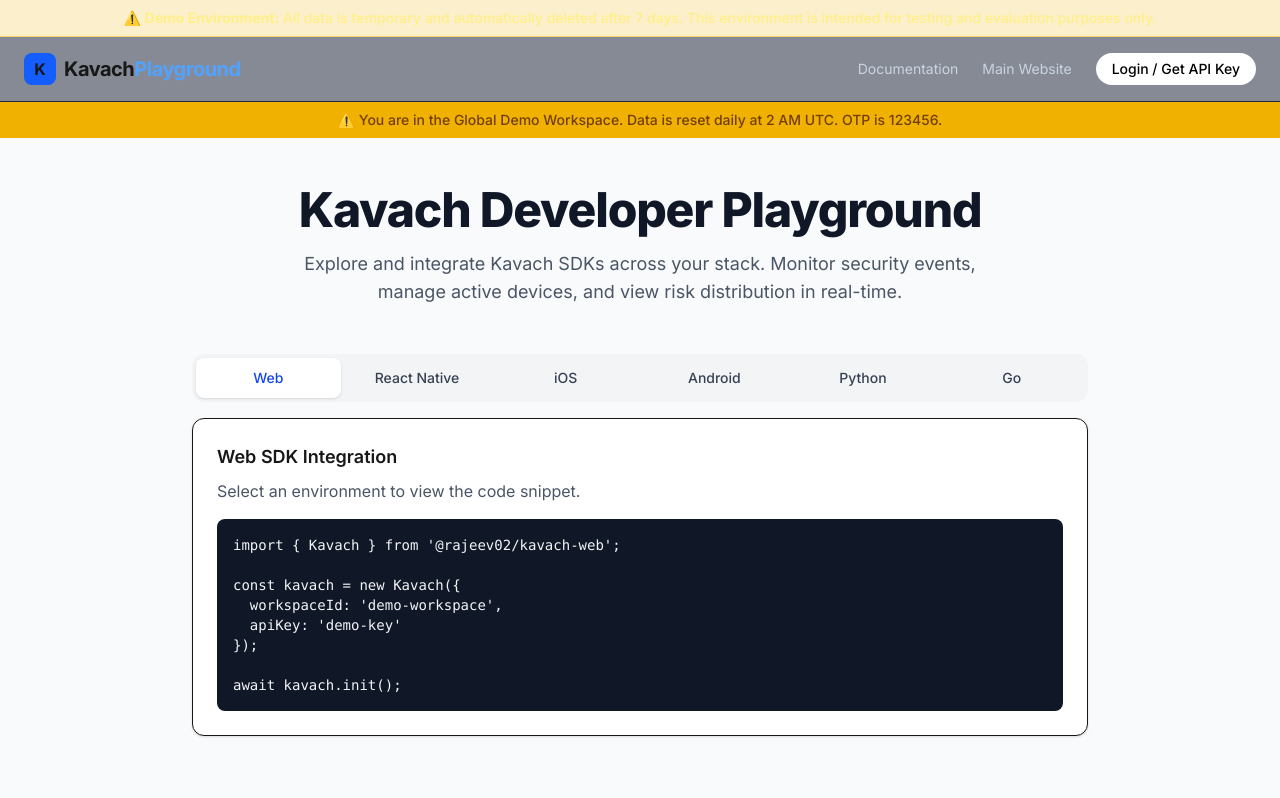
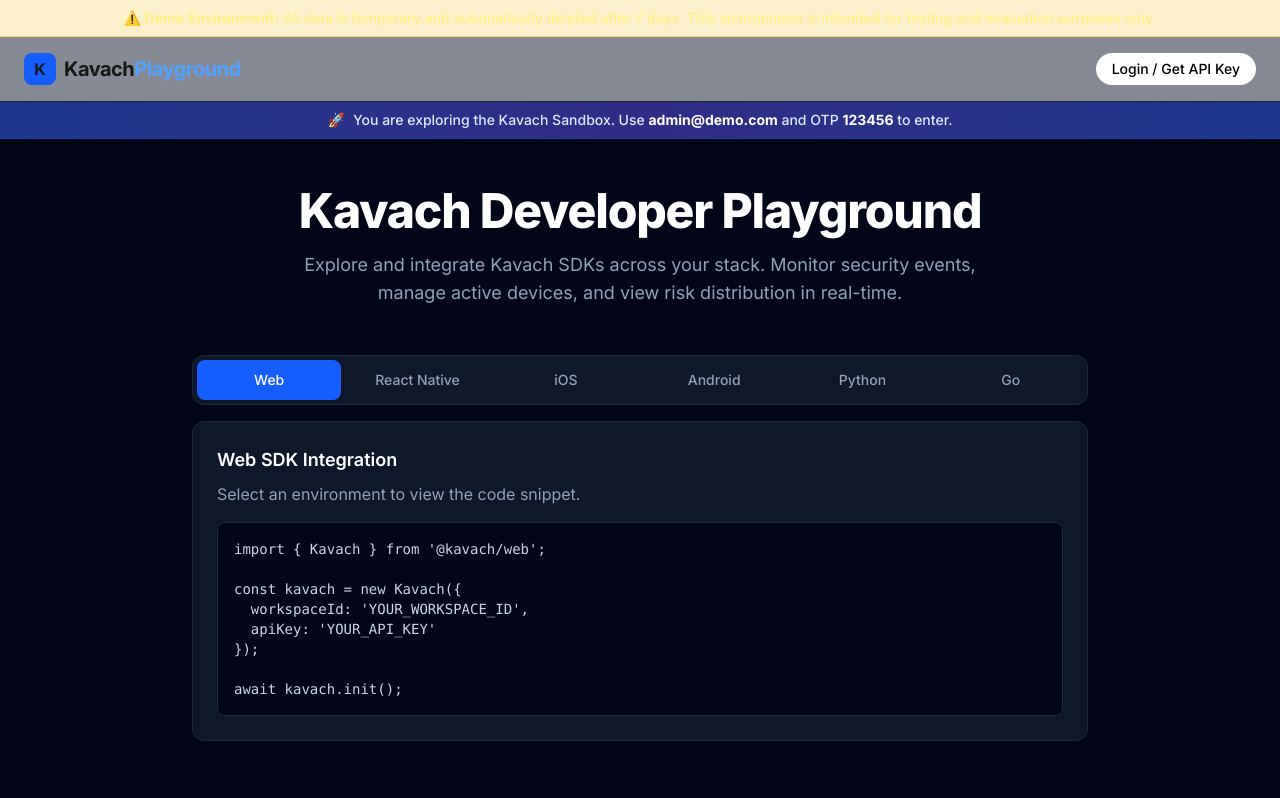
Before and after one commit to Rajeev02/kavach-playground, a Next.js app in the folder apps/playground/: page / in a window 1280 px wide. Shown: the top 798 px of the page. Built offline with nearby package versions, Linux system fonts and the light colour scheme; no server answers.

Commit message:
feat: frontend UI polish, developer API settings, and dynamic auth state

```diff
--- a/apps/playground/src/app/page.tsx
+++ b/apps/playground/src/app/page.tsx
@@ -1,21 +1,24 @@
 import { DemoBanner } from '../components/DemoBanner';
 import { SDKTabs } from '../components/SDKTabs';
 import { SecurityDashboard } from '../components/SecurityDashboard';
+import { DeveloperSettings } from '../components/DeveloperSettings';
 
 export default function Home() {
   return (
-    <div className="min-h-screen bg-gray-50 flex flex-col font-sans">
+    <div className="min-h-screen bg-slate-950 flex flex-col font-sans">
       <DemoBanner />
 
       <main className="flex-1 w-full max-w-6xl mx-auto py-12 px-6">
         <div className="text-center mb-12">
-          <h1 className="text-4xl font-extrabold tracking-tight text-gray-900 sm:text-5xl">
+          <h1 className="text-4xl font-extrabold tracking-tight text-white sm:text-5xl">
             Kavach Developer Playground
           </h1>
-          <p className="mt-4 text-lg text-gray-600 max-w-2xl mx-auto">
+          <p className="mt-4 text-lg text-slate-400 max-w-2xl mx-auto">
             Explore and integrate Kavach SDKs across your stack. Monitor security events, manage active devices, and view risk distribution in real-time.
           </p>
         </div>
+
+        <DeveloperSettings />
 
         <SDKTabs />
 
--- a/apps/playground/src/components/DemoBanner.tsx
+++ b/apps/playground/src/components/DemoBanner.tsx
@@ -1,7 +1,8 @@
 export const DemoBanner = () => {
   return (
-    <div className="bg-yellow-500 text-yellow-900 px-4 py-2 text-sm text-center font-medium sticky top-0 z-50">
-      ⚠️ You are in the Global Demo Workspace. Data is reset daily at 2 AM UTC. OTP is 123456.
+    <div className="bg-gradient-to-r from-blue-900 via-indigo-900 to-blue-900 text-blue-100 px-4 py-2 text-sm text-center font-medium sticky top-0 z-50 border-b border-blue-800 shadow-sm">
+      <span className="mr-2">🚀</span>
+      You are exploring the Kavach Sandbox. Use <strong className="text-white">admin@demo.com</strong> and OTP <strong className="text-white">123456</strong> to enter.
     </div>
   );
 };
--- /dev/null
+++ b/apps/playground/src/components/DeveloperSettings.tsx
@@ -0,0 +1,77 @@
+'use client';
+
+import { useState, useEffect } from 'react';
+import { getUser, User } from '../lib/auth';
+
+export const DeveloperSettings = () => {
+  const [user, setUser] = useState<User | null>(null);
+  const [copied, setCopied] = useState(false);
+
+  useEffect(() => {
+    setUser(getUser());
+  }, []);
+
+  if (!user) return null;
+
+  const handleCopy = () => {
+    navigator.clipboard.writeText(user.workspaceId);
+    setCopied(true);
+    setTimeout(() => setCopied(false), 2000);
+  };
+
+  return (
+    <div className="w-full max-w-4xl mx-auto mt-8 mb-12">
+      <h2 className="text-2xl font-bold mb-4">Developer Settings</h2>
+
+      <div className="bg-slate-900 p-6 rounded-xl border border-slate-800 shadow-sm mb-6">
+        <h3 className="text-lg font-semibold mb-2 text-white">Your Live API Key</h3>
+        <p className="text-sm text-slate-400 mb-4">
+          Use this key to initialize the Kavach SDK in your application. Keep it secure and do not expose it in client-side code.
+        </p>
+
+        <div className="flex items-center space-x-4">
+          <code className="bg-slate-950 px-4 py-3 rounded-lg border border-slate-800 text-green-400 font-mono text-sm flex-1">
+            {user.workspaceId}
+          </code>
+          <button
+            onClick={handleCopy}
+            className="bg-blue-600 hover:bg-blue-700 text-white px-6 py-3 rounded-lg font-medium transition-colors w-32 text-center"
+          >
+            {copied ? 'Copied!' : 'Copy Key'}
+          </button>
+        </div>
+      </div>
+
+      <div className="bg-slate-900 p-6 rounded-xl border border-slate-800 shadow-sm">
+        <h3 className="text-lg font-semibold mb-4 text-white">Quick Start Integration</h3>
+
+        <div className="space-y-6">
+          <div>
+            <h4 className="text-sm font-medium text-slate-300 mb-2">1. Install the SDK</h4>
+            <pre className="bg-slate-950 p-4 rounded-lg border border-slate-800 text-slate-300 font-mono text-sm overflow-x-auto">
+              <code>npm install @kavach/node @kavach/react</code>
+            </pre>
+          </div>
+
+          <div>
+            <h4 className="text-sm font-medium text-slate-300 mb-2">2. Initialize on your Backend</h4>
+            <pre className="bg-slate-950 p-4 rounded-lg border border-slate-800 text-slate-300 font-mono text-sm overflow-x-auto">
+              <code>
+{`import { KavachNode } from '@kavach/node';
+
+const kavach = new KavachNode({
+  apiKey: '${user.workspaceId}'
+});
+
+// Protect a route
+app.post('/api/login', kavach.protect(), (req, res) => {
+  res.json({ success: true });
+});`}
+              </code>
+            </pre>
+          </div>
+        </div>
+      </div>
+    </div>
+  );
+};
--- a/apps/playground/src/components/Header.tsx
+++ b/apps/playground/src/components/Header.tsx
@@ -1,10 +1,16 @@
 'use client';
 
-import { useState } from 'react';
+import { useState, useEffect } from 'react';
 import { LoginModal } from './LoginModal';
+import { getUser, logout, User } from '../lib/auth';
 
 export const Header = () => {
   const [isLoginOpen, setIsLoginOpen] = useState(false);
+  const [user, setUser] = useState<User | null>(null);
+
+  useEffect(() => {
+    setUser(getUser());
+  }, []);
 
   return (
     <>
@@ -14,14 +20,27 @@
           <span className="font-bold text-xl tracking-tight">Kavach<span className="text-blue-400">Playground</span></span>
         </div>
         <nav className="flex items-center space-x-6 text-sm text-slate-300">
-          <a href="#" className="hover:text-white transition-colors">Documentation</a>
-          <a href="#" className="hover:text-white transition-colors">Main Website</a>
+          {user ? (
+            <div className="flex items-center space-x-4">
+              <div className="flex flex-col text-right">
+                <span className="text-white font-medium capitalize">{user.role} Account</span>
+                <span className="text-xs text-slate-400 font-mono">Workspace: {user.workspaceId.split('-')[0]}...</span>
+              </div>
+              <button
+                onClick={logout}
+                className="bg-slate-800 text-slate-300 px-4 py-1.5 rounded-full font-medium hover:bg-slate-700 transition-colors cursor-pointer border border-slate-700"
+              >
+                Logout
+              </button>
+            </div>
+          ) : (
             <button
               onClick={() => setIsLoginOpen(true)}
               className="bg-white text-black px-4 py-1.5 rounded-full font-medium hover:bg-slate-200 transition-colors cursor-pointer"
             >
               Login / Get API Key
             </button>
+          )}
         </nav>
       </header>
       <LoginModal
--- a/apps/playground/src/components/SDKTabs.tsx
+++ b/apps/playground/src/components/SDKTabs.tsx
@@ -1,41 +1,50 @@
 'use client';
 
-import { useState } from 'react';
+import { useState, useEffect } from 'react';
+import { getUser, User } from '../lib/auth';
 
 const tabs = ['Web', 'React Native', 'iOS', 'Android', 'Python', 'Go'];
 
 export const SDKTabs = () => {
   const [activeTab, setActiveTab] = useState(tabs[0]);
+  const [user, setUser] = useState<User | null>(null);
+
+  useEffect(() => {
+    setUser(getUser());
+  }, []);
+
+  const workspaceId = user?.workspaceId || 'YOUR_WORKSPACE_ID';
+  const apiKey = user?.workspaceId || 'YOUR_API_KEY';
 
   return (
     <div className="w-full max-w-4xl mx-auto mt-8">
-      <div className="flex space-x-1 rounded-xl bg-gray-100 p-1">
+      <div className="flex space-x-1 rounded-xl bg-slate-900 p-1 border border-slate-800">
         {tabs.map((tab) => (
           <button
             key={tab}
             onClick={() => setActiveTab(tab)}
-            className={`w-full rounded-lg py-2.5 text-sm font-medium leading-5
+            className={`w-full rounded-lg py-2.5 text-sm font-medium leading-5 transition-colors
               ${activeTab === tab
-                ? 'bg-white text-blue-700 shadow'
-                : 'text-gray-700 hover:bg-white/[0.12] hover:text-gray-900'
+                ? 'bg-blue-600 text-white shadow'
+                : 'text-slate-400 hover:bg-slate-800 hover:text-white'
               }`}
           >
             {tab}
           </button>
         ))}
       </div>
-      <div className="mt-4 p-6 bg-white border rounded-xl shadow-sm">
-        <h3 className="text-lg font-semibold mb-2">{activeTab} SDK Integration</h3>
-        <p className="text-gray-600 mb-4">Select an environment to view the code snippet.</p>
-        <div className="bg-gray-900 text-gray-100 p-4 rounded-lg font-mono text-sm overflow-x-auto">
+      <div className="mt-4 p-6 bg-slate-900 border border-slate-800 rounded-xl shadow-sm">
+        <h3 className="text-lg font-semibold mb-2 text-white">{activeTab} SDK Integration</h3>
+        <p className="text-slate-400 mb-4">Select an environment to view the code snippet.</p>
+        <div className="bg-slate-950 text-slate-300 p-4 rounded-lg font-mono text-sm overflow-x-auto border border-slate-800">
           {activeTab === 'Web' && (
             <pre>
               <code>
-{`import { Kavach } from '@rajeev02/kavach-web';
+{`import { Kavach } from '@kavach/web';
 
 const kavach = new Kavach({
-  workspaceId: 'demo-workspace',
-  apiKey: 'demo-key'
+  workspaceId: '${workspaceId}',
+  apiKey: '${apiKey}'
 });
 
 await kavach.init();`}
@@ -48,8 +57,8 @@
 {`from kavach import KavachClient
 
 client = KavachClient(
-    workspace_id="demo-workspace",
-    api_key="demo-key"
+    workspace_id="${workspaceId}",
+    api_key="${apiKey}"
 )
 
 client.init()`}
@@ -59,7 +68,7 @@
           {/* Fallback for others */}
           {activeTab !== 'Web' && activeTab !== 'Python' && (
             <pre>
-              <code>{`// Snippet for ${activeTab} coming soon...`}</code>
+              <code className="text-slate-500">{`// Snippet for ${activeTab} coming soon...`}</code>
             </pre>
           )}
         </div>
--- /dev/null
+++ b/apps/playground/src/lib/auth.ts
@@ -0,0 +1,33 @@
+export interface User {
+  id: string;
+  workspaceId: string;
+  role: string;
+  email?: string; // If we can infer it or we just show role
+}
+
+export const getUser = (): User | null => {
+  if (typeof window === 'undefined') return null;
+  const token = localStorage.getItem('kavach_token');
+  if (!token) return null;
+
+  try {
+    const base64Url = token.split('.')[1];
+    const base64 = base64Url.replace(/-/g, '+').replace(/_/g, '/');
+    const jsonPayload = decodeURIComponent(
+      window.atob(base64).split('').map((c) => {
+        return '%' + ('00' + c.charCodeAt(0).toString(16)).slice(-2);
+      }).join('')
+    );
+
+    return JSON.parse(jsonPayload);
+  } catch (e) {
+    return null;
+  }
+};
+
+export const logout = () => {
+  if (typeof window !== 'undefined') {
+    localStorage.removeItem('kavach_token');
+    window.location.reload();
+  }
+};
```
Lines whose indentation alone changed are shown as unchanged.
